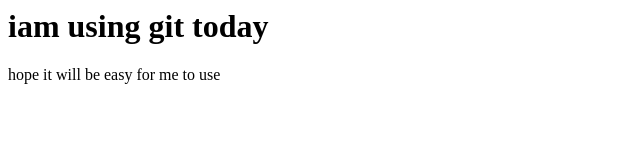
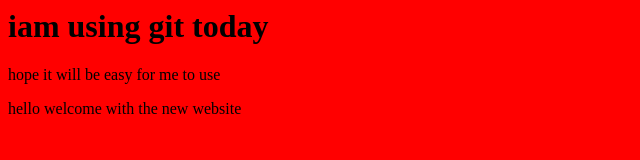
Before and after one commit to ahmedomar119/appointment, a plain HTML site: page index.html in a window 1280 px wide. Shown: the whole page, without its empty margins (0-640 px from the left). Drawn offline with Linux system fonts and the light colour scheme.

Commit message:
new paragraph added and style is changed

```diff
--- a/index.html
+++ b/index.html
@@ -1,9 +1,12 @@
 <html>
 <head>
     <title> my new website</title>
+    <link rel="stylesheet" type="text/css" href="style.css"/>
     <body>
+
 <h1> iam using git today</h1>
 <p> hope it will be easy for me to use</p>
+<p> hello welcome with the new website</p>
 </body>
 </head>
 </html>
--- a/style.css
+++ b/style.css
@@ -1,3 +1,8 @@
-background{
+body{
+    background: red;
 
 }
+p{
+    font-family: Algerian;
+    font-size: medium;
+}
```
